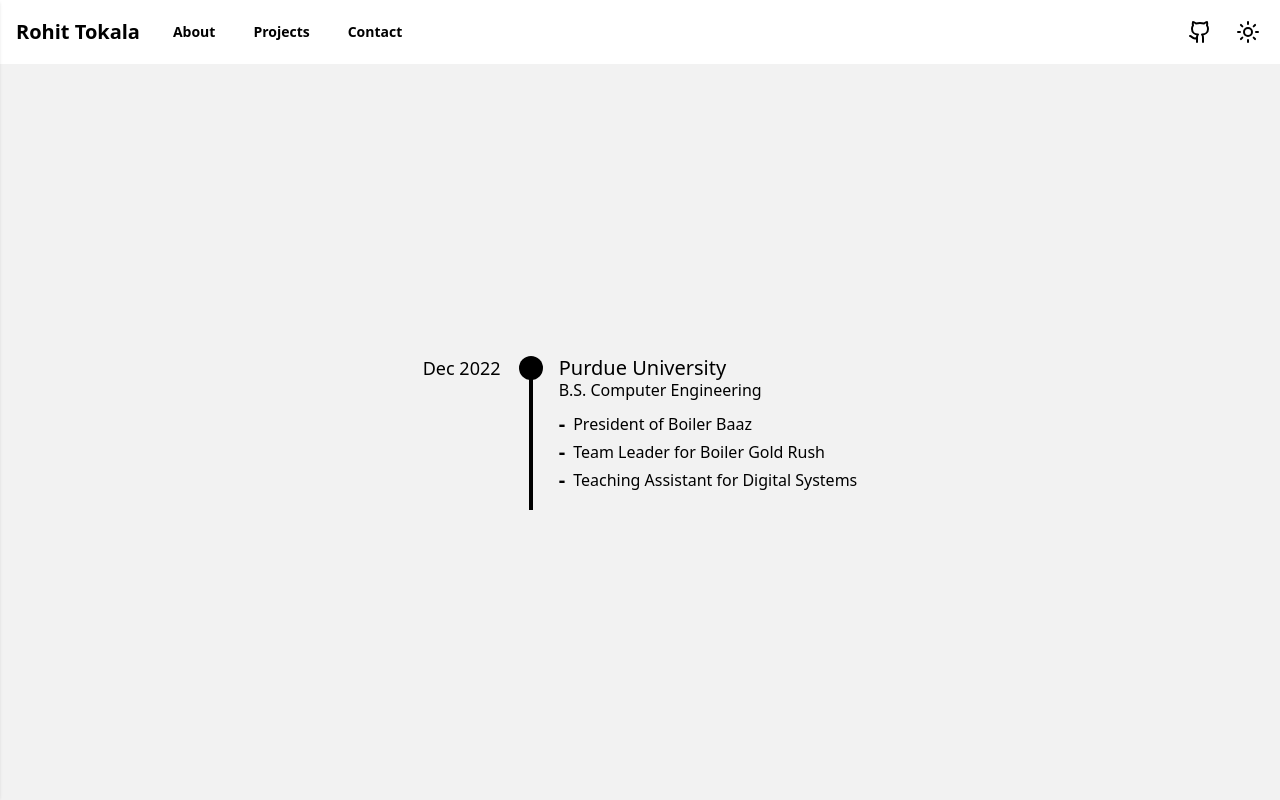
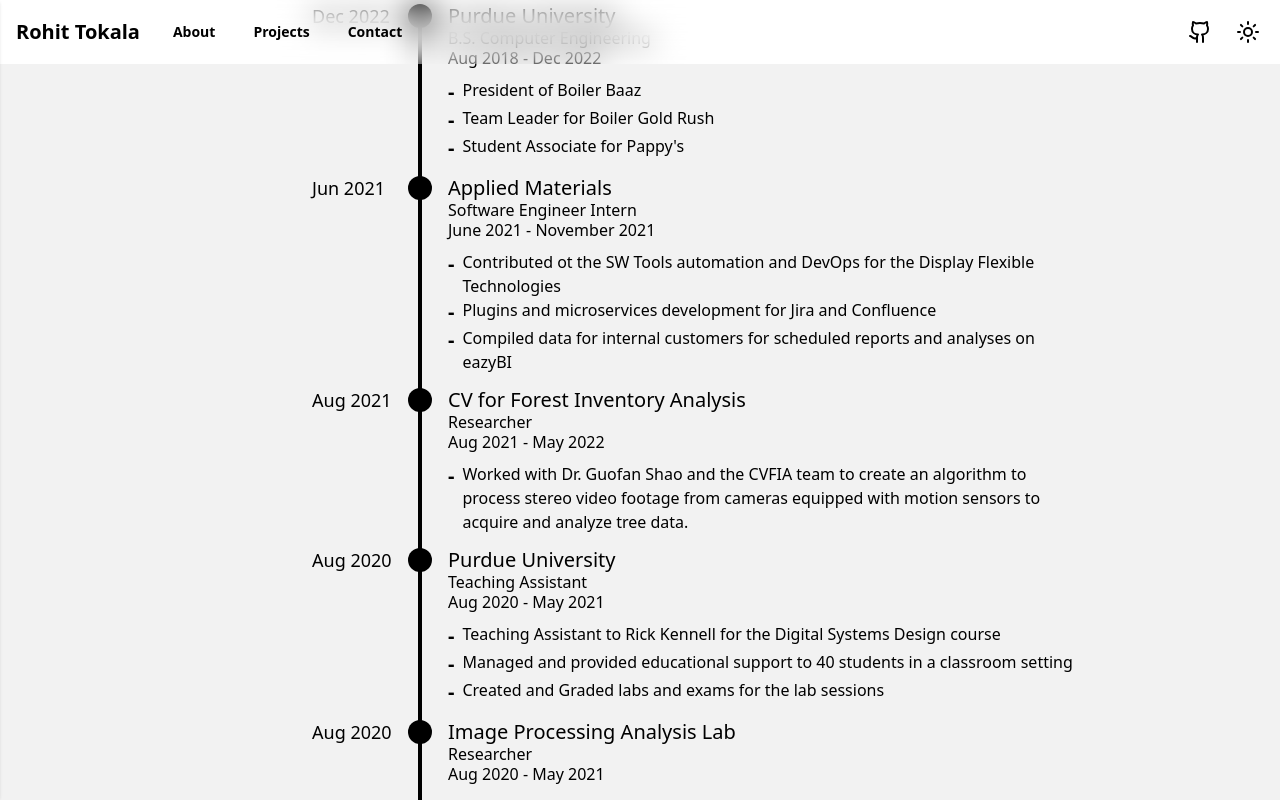
Before and after one commit to rtokala14/personal-portfolio, a Next.js app: page /about in a window 1280 px wide. Built offline with nearby package versions, Linux system fonts and the light colour scheme.

Commit message:
Fill out the about timeline

```diff
--- a/src/app/about/page.tsx
+++ b/src/app/about/page.tsx
@@ -17,33 +17,100 @@
 
 function AboutPage() {
   return (
-    <div className=" min-h-screen bg-base-200 w-full flex flex-col items-center justify-start md:justify-center pb-16 px-2 md:px-14">
-      <div className=" flex flex-col">
-        <div className=" flex gap-4 items-center">
-          <time className=" text-lg w-20 font-normal">{"Dec 2022"}</time>
-          <div className=" h-6 w-6 rounded-full bg-base-content"></div>
-          <h2 className=" text-xl font-medium">Purdue University</h2>
-        </div>
-        <div className=" w-full border-l-4 pb-4 flex flex-col -mt-1 pl-[26px] border-l-base-content min-h-12 ml-[106px]">
-          <p className=" font-light text-base">{"B.S. Computer Engineering"}</p>
-          <ul className=" pt-2">
-            <li className=" flex items-center gap-2">
-              <p className=" font-bold text-xl">-</p>
-              <p>President of Boiler Baaz</p>
-            </li>
-            <li className=" flex items-center gap-2">
-              <p className=" font-bold text-xl">-</p>
-              <p>Team Leader for Boiler Gold Rush</p>
-            </li>
-            <li className=" flex items-center gap-2">
-              <p className=" font-bold text-xl">-</p>
-              <p>Teaching Assistant for Digital Systems</p>
-            </li>
-          </ul>
-        </div>
+    <div className=" min-h-screen bg-base-200 w-full flex flex-col items-center justify-start md:justify-center pb-16 ">
+      <div className=" flex flex-col max-w-3xl pl-1 pr-3 md:px-14">
+        <TimeSet
+          timeStr="Dec 2022"
+          subTime="Aug 2018 - Dec 2022"
+          title="Purdue University"
+          subtitle="B.S. Computer Engineering"
+          sublines={[
+            "President of Boiler Baaz",
+            "Team Leader for Boiler Gold Rush",
+            "Student Associate for Pappy's",
+          ]}
+        />
+        <TimeSet
+          timeStr="Jun 2021"
+          title="Applied Materials"
+          subtitle="Software Engineer Intern"
+          sublines={[
+            "Contributed ot the SW Tools automation and DevOps for the Display Flexible Technologies",
+            "Plugins and microservices development for Jira and Conﬂuence",
+            "Compiled data for internal customers for scheduled reports and analyses on eazyBI",
+          ]}
+          subTime="June 2021 - November 2021"
+        />
+        <TimeSet
+          timeStr="Aug 2021"
+          title="CV for Forest Inventory Analysis"
+          subtitle="Researcher"
+          sublines={[
+            "Worked with Dr. Guofan Shao and the CVFIA team to create an algorithm to process stereo video footage from cameras equipped with motion sensors to acquire and analyze tree data.",
+          ]}
+          subTime="Aug 2021 - May 2022"
+        />
+        <TimeSet
+          timeStr="Aug 2020"
+          title="Purdue University"
+          subtitle="Teaching Assistant"
+          sublines={[
+            "Teaching Assistant to Rick Kennell for the Digital Systems Design course",
+            "Managed and provided educational support to 40 students in a classroom setting",
+            "Created and Graded labs and exams for the lab sessions",
+          ]}
+          subTime="Aug 2020 - May 2021"
+        />
+        <TimeSet
+          timeStr="Aug 2020"
+          title="Image Processing Analysis Lab"
+          subtitle="Researcher"
+          sublines={[
+            "Worked with Edward Delp and a team of 5 students to develop a faster lane detection and tracking system to work with autonomous driving vehicles",
+          ]}
+          subTime="Aug 2020 - May 2021"
+        />
       </div>
     </div>
   );
 }
 
+function TimeSet({
+  timeStr,
+  title,
+  subtitle,
+  sublines,
+  subTime,
+}: {
+  timeStr?: string;
+  title?: string;
+  subtitle?: string;
+  sublines?: string[];
+  subTime?: string;
+}) {
+  return (
+    <>
+      <div className=" flex gap-2 md:gap-4 items-center -mt-1">
+        <time className=" text-lg hidden md:block w-20 font-normal">
+          {timeStr}
+        </time>
+        <div className=" h-6 w-6 rounded-full bg-base-content"></div>
+        <h2 className=" text-xl font-medium">{title}</h2>
+      </div>
+      <div className=" w-full border-l-4 pb-4 flex flex-col -mt-1 pl-[16px] md:pl-[26px] border-l-base-content min-h-12 ml-[10px] md:ml-[106px]">
+        <p className=" font-light text-base">{subtitle}</p>
+        <p className=" font-extralight -mt-1 text-base">{subTime}</p>
+        <ul className=" pt-2">
+          {sublines?.map((line) => (
+            <li key={line} className=" flex items-start gap-2">
+              <p className=" font-bold text-xl">-</p>
+              <p className=" break-words">{line}</p>
+            </li>
+          ))}
+        </ul>
+      </div>
+    </>
+  );
+}
+
 export default AboutPage;
```
